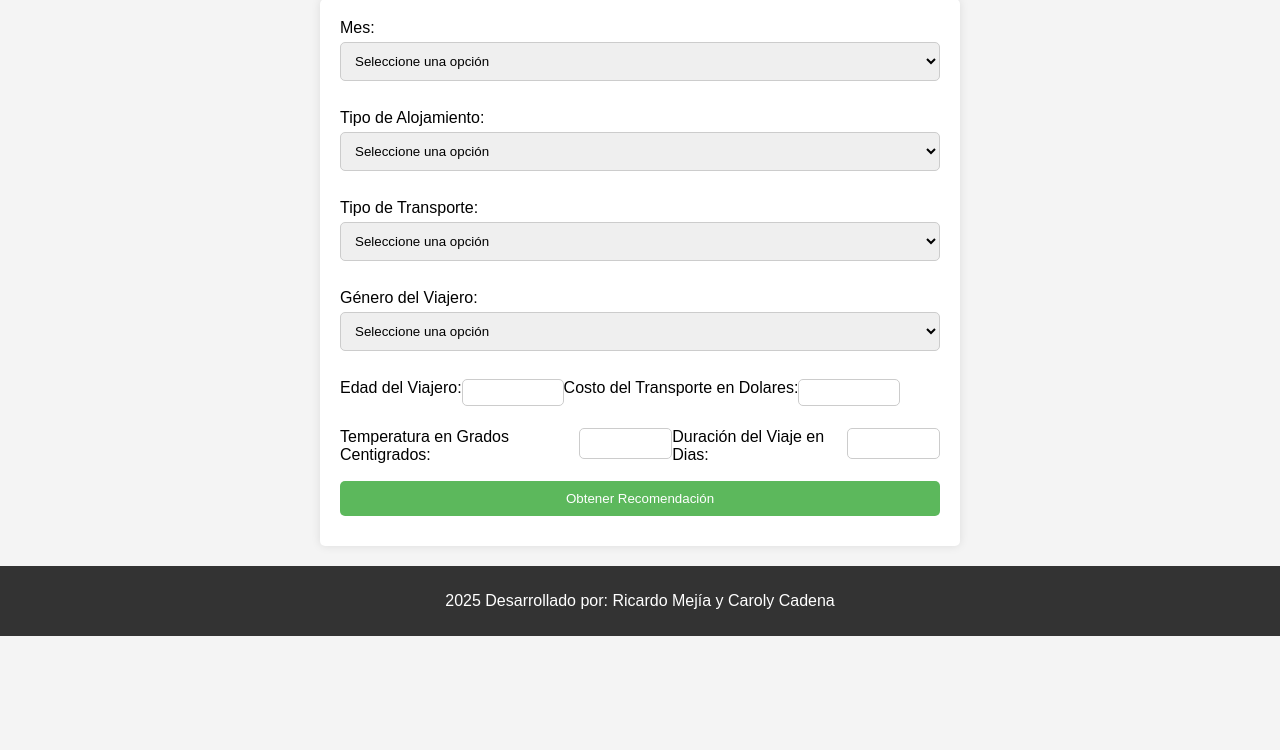
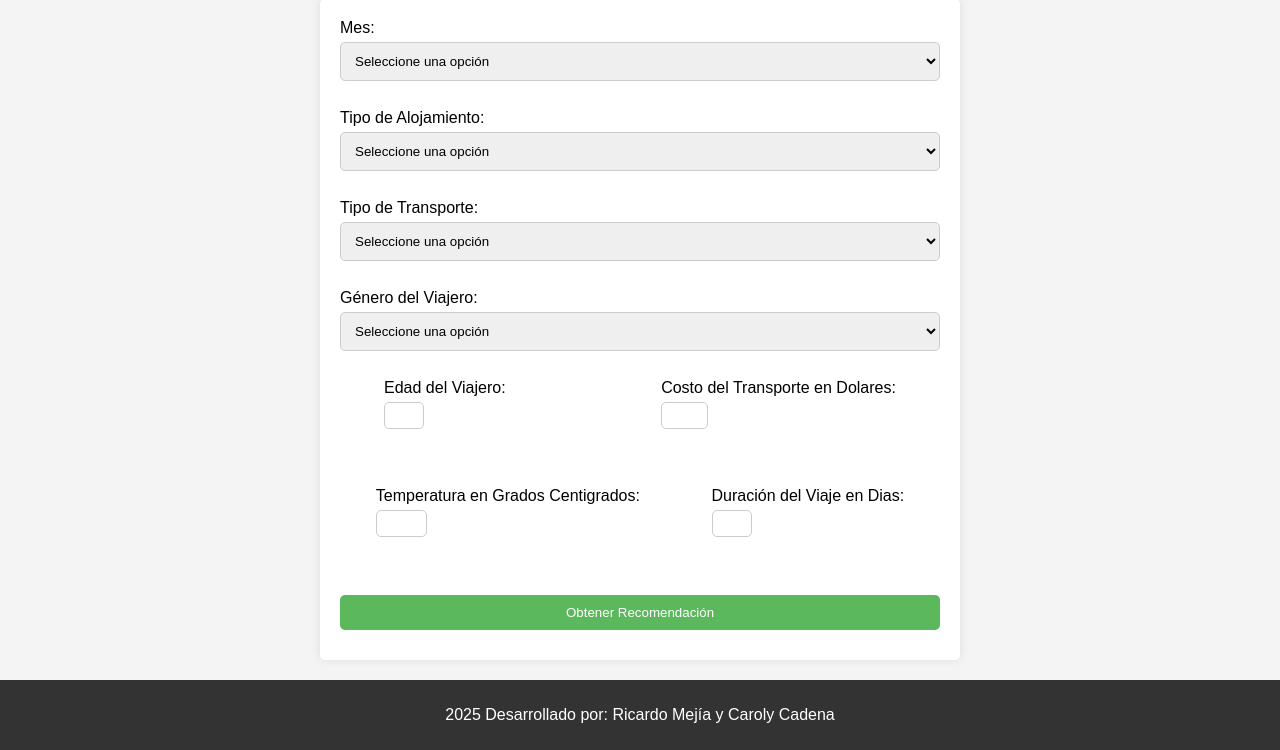
Before and after one commit to ramtako8922/recomendacioes, a FastAPI app: page / in a window 1280 px wide. Shown: the part 249-999 px from the top of the page. Before the commit the page ends 885 px from the top, so only its background shows below. Run offline with FastAPI, Linux system fonts and the light colour scheme; parts of the project's set-up code (start-up, migrations or seed data) failed here and were passed over.

Commit message:
mejora en la disposición y alineación de inputs numéricos

```diff
--- a/static/css/style.css
+++ b/static/css/style.css
@@ -53,8 +53,12 @@ input[type="number"]{
 .number_row{
     display: flex;
     flex-direction: row;
-
     margin-bottom: 2%;
+    justify-content: space-around;
+}
+.number_box{
+    display: flex;
+    flex-direction: column;
 }
 
 input[type="submit"] {
--- a/templates/form.html
+++ b/templates/form.html
@@ -65,16 +65,24 @@
                     <option value="1">Mujer</option>
                 </select><br><br>
               <div class="number_row">
+                <div class="number_box">
                 <label for="Traveler_age">Edad del Viajero:</label>
                 <input type="number" id="Traveler_age" name="Traveler_age" min="1" required><br><br>
+                </div>
+                <div class="number_box">
                 <label for="Transportation_cost">Costo del Transporte en Dolares:</label>
                 <input type="number" id="Transportation_cost" name="Transportation_cost" min="0" required><br><br>
-              </div>
+                </div>
+            </div>
               <div class="number_row">
+                <div class="number_box">
                 <label for="Temperature_Centigrade">Temperatura en Grados Centigrados:</label>
                 <input type="number" id="Temperature_centigrade" name="Temperature_Centigrade" min="-100" max="1000" required><br><br>
+                </div>
+                <div class="number_box">
                 <label for="Duration">Duración del Viaje en Dias:</label>
                 <input type="number" id="Duration" name="Duration" min="1" required><br><br>
+                </div>
               </div>
                 <input class="button" type="submit" value="Obtener Recomendación">
             </form>
```
